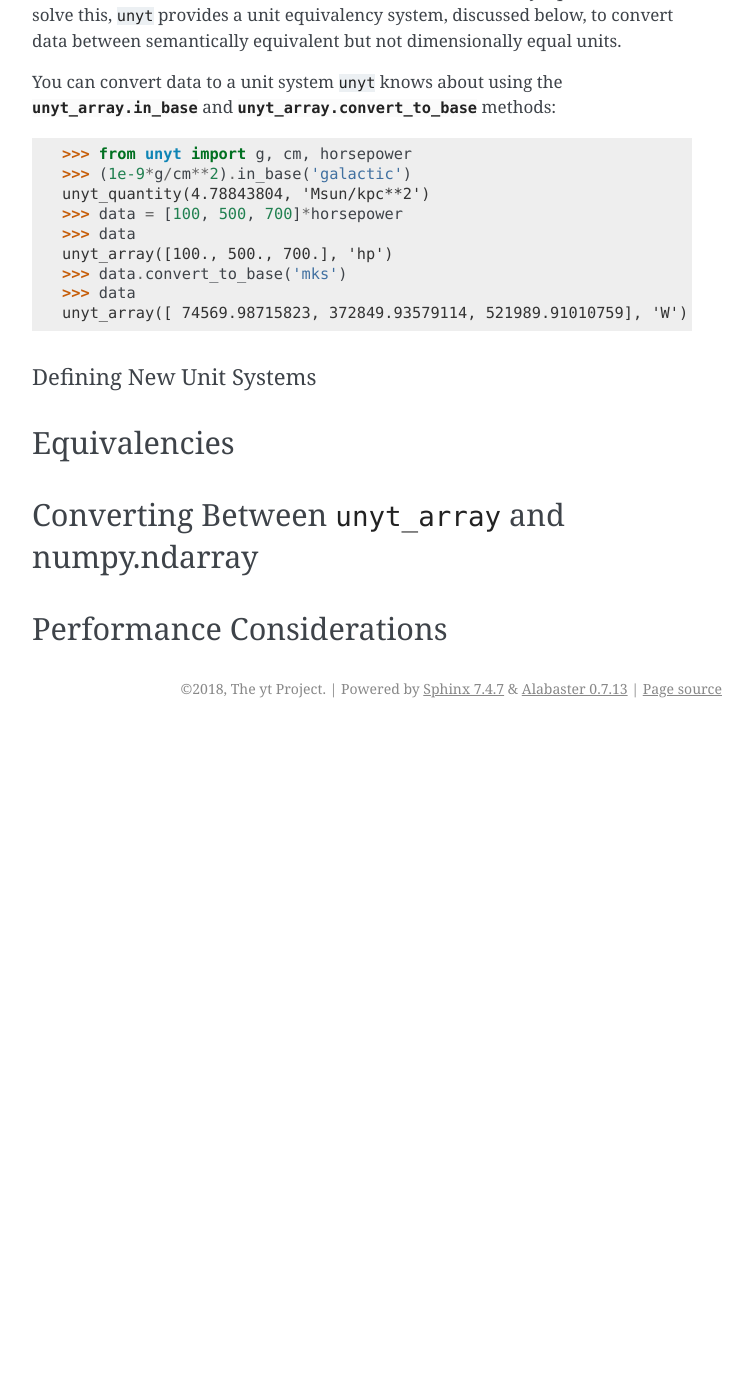
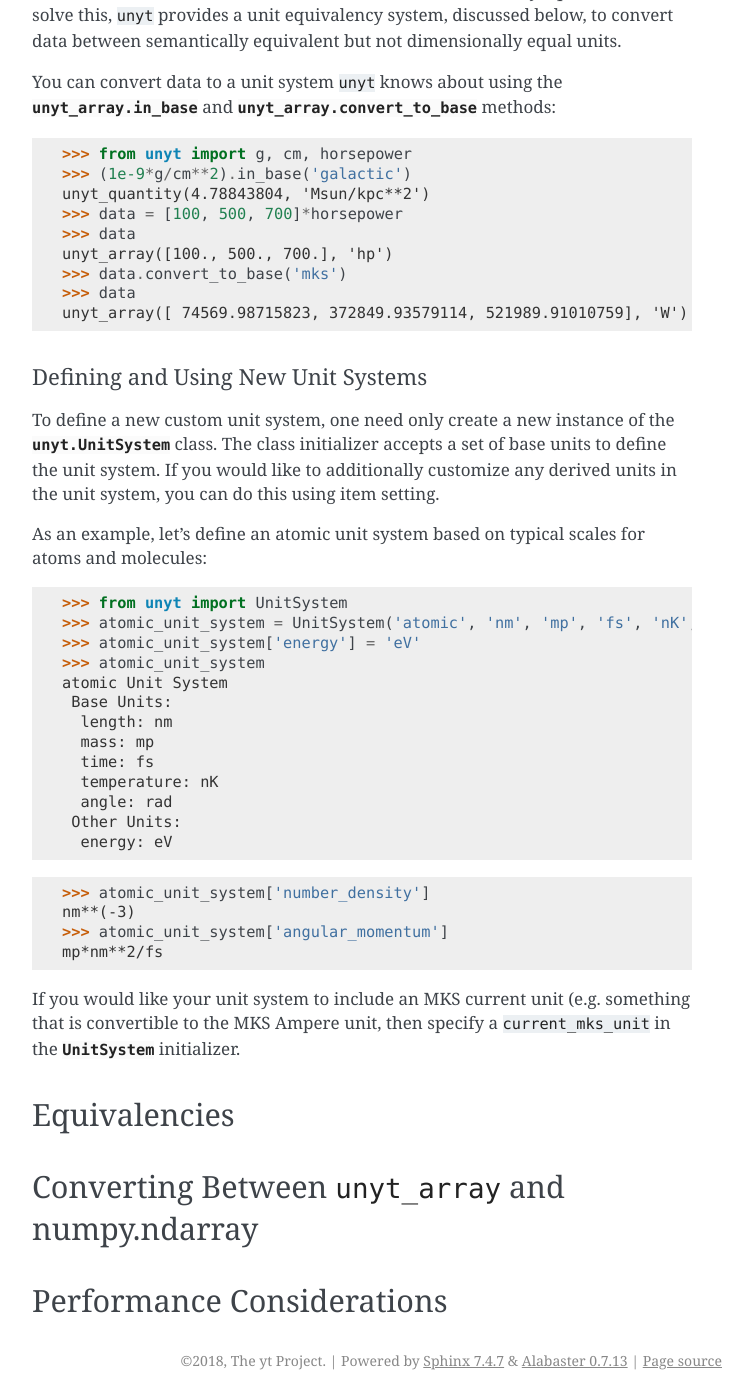
Before and after one commit to yt-project/unyt, a Sphinx documentation site: the page built from docs/usage.rst, in a window 1280 px wide and 1400 px high, scrolled down 7764 px. Shown: the whole window, without its empty margins (388-1140 px from the left). Built offline with Sphinx 7.4.7, drawn with Linux system fonts in a browser that asks for light colours; pages that are not in the unit, such as notebooks, are missing from menus; the version number could not be read and is left out; before the commit the page ends 8492 px from its top, so only the background shows below that; some of the changed text lies outside the part shown.

Commit message:
add more documentation on defining and using unit systems

```diff
--- a/docs/usage.rst
+++ b/docs/usage.rst
@@ -365,8 +365,38 @@ methods:
   >>> data
   unyt_array([ 74569.98715823, 372849.93579114, 521989.91010759], 'W')
 
-Defining New Unit Systems
-*************************
+Defining and Using New Unit Systems
+***********************************
+
+To define a new custom unit system, one need only create a new instance of the
+:class:`unyt.UnitSystem <unyt.unit_systems.UnitSystem>` class. The class
+initializer accepts a set of base units to define the unit system. If you would
+like to additionally customize any derived units in the unit system, you can do
+this using item setting.
+
+As an example, let's define an atomic unit system based on typical scales for
+atoms and molecules:
+
+   >>> from unyt import UnitSystem
+   >>> atomic_unit_system = UnitSystem('atomic', 'nm', 'mp', 'fs', 'nK', 'rad')
+   >>> atomic_unit_system['energy'] = 'eV'
+   >>> atomic_unit_system
+   atomic Unit System
+    Base Units:
+     length: nm
+     mass: mp
+     time: fs
+     temperature: nK
+     angle: rad
+    Other Units:
+     energy: eV
+
+   >>> atomic_unit_system['number_density']
+   nm**(-3)
+   >>> atomic_unit_system['angular_momentum']
+   mp*nm**2/fs
+
+If you would like your unit system to include an MKS current unit (e.g. something that is convertible to the MKS Ampere unit, then specify a ``current_mks_unit`` in the :class:`UnitSystem <unyt.unit_systems.UnitSystem>` initializer.
 
 Equivalencies
 +++++++++++++
```
